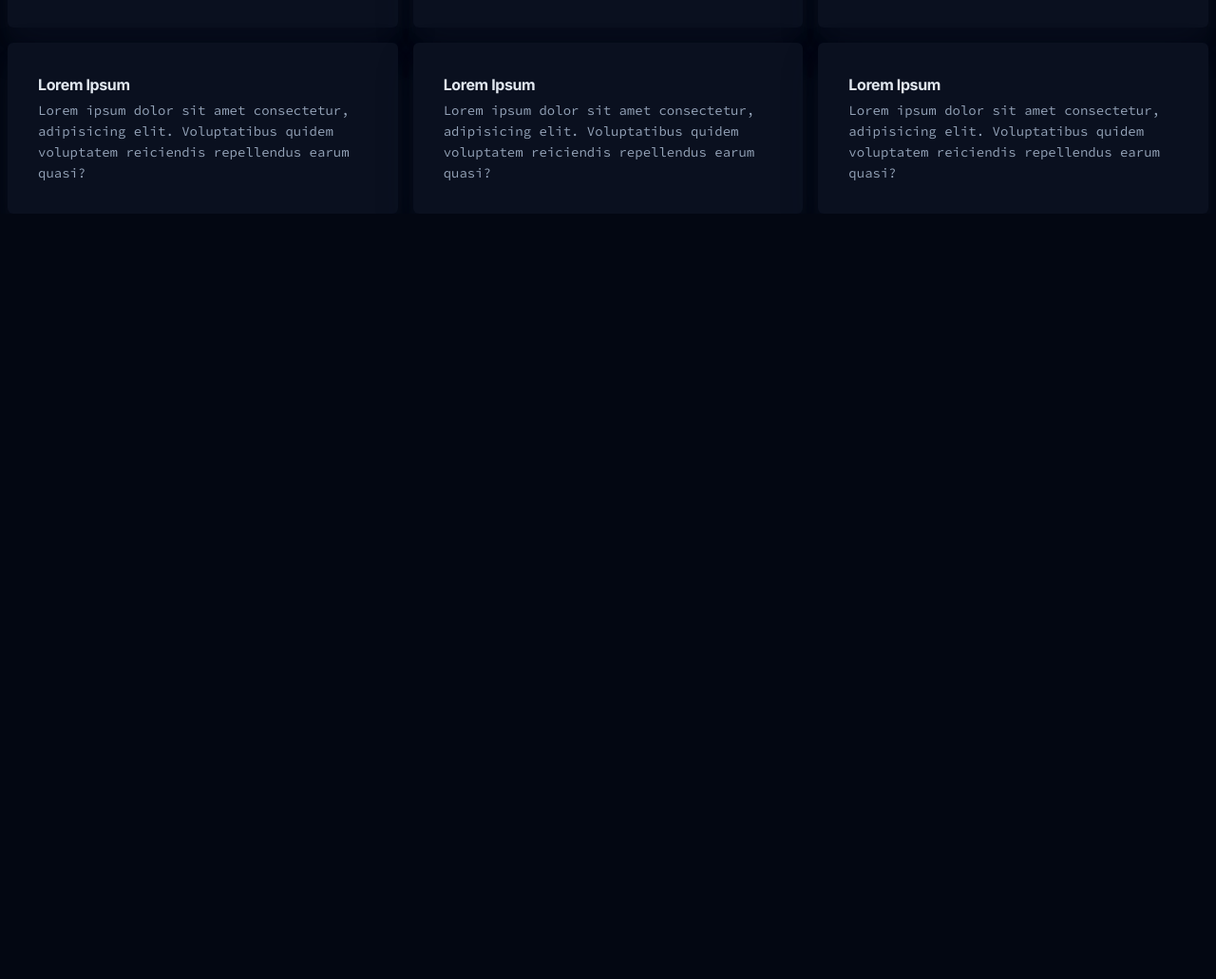
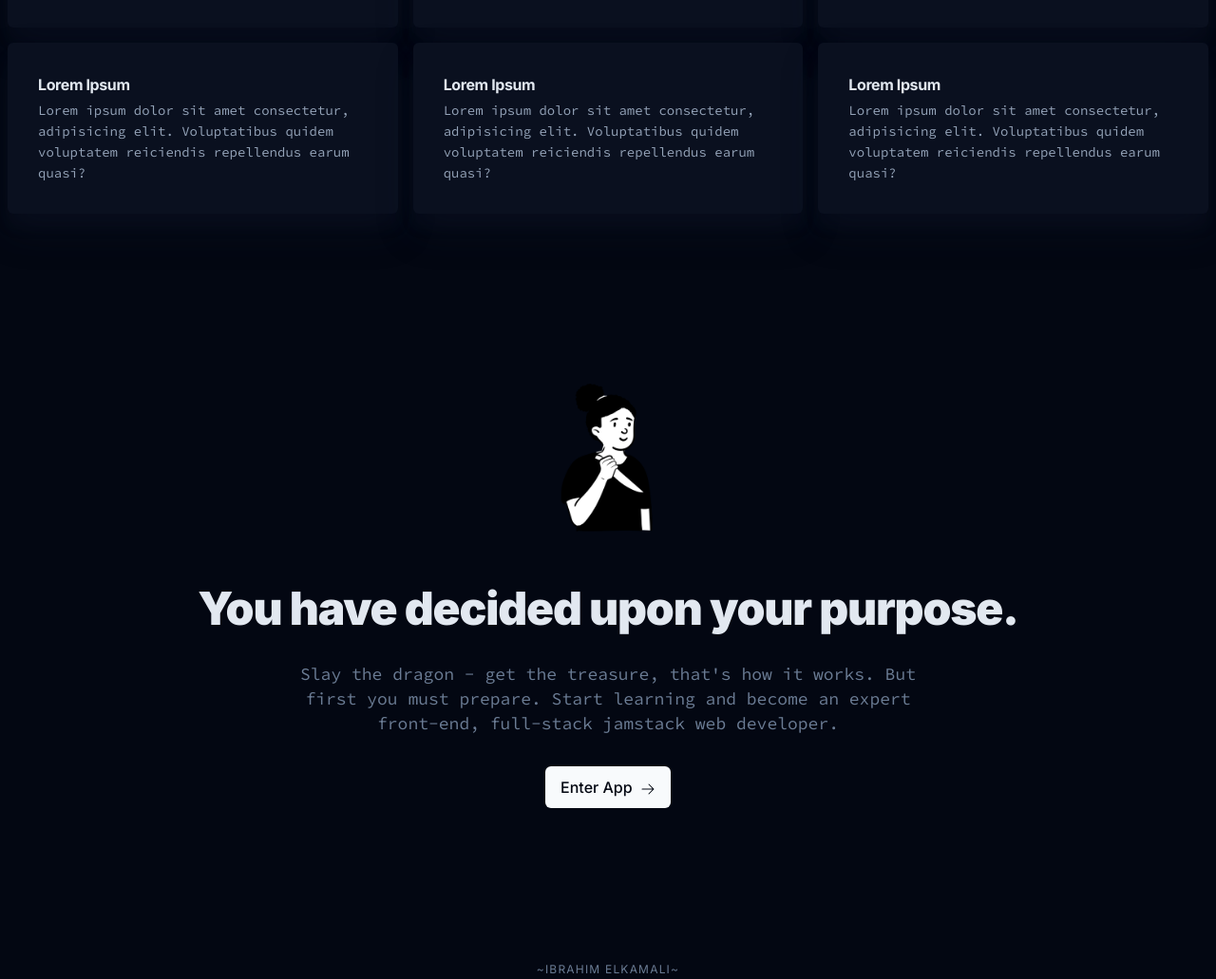
Before and after one commit to Marve10s/SlayingTheDragon, a website built with Parcel: page src/index.html in a window 1280 px wide. Shown: the part 5331-6362 px from the top of the page at 95% size. Before the commit the page ends 5556 px from the top, so only its background shows below. Built offline with nearby package versions, Linux system fonts and the light colour scheme.

Commit message:
Finish touches

```diff
--- a/src/index.html
+++ b/src/index.html
@@ -587,8 +587,40 @@
           </div>
         </div>
       </section>
-      <!-- <section></section> -->
+      <section class="cta section container">
+        <img
+          class="cta__image"
+          src="/public/cta.png"
+          alt="women with knife"
+          width="720"
+          height="972"
+        />
+        <h2 class="cta__title">You have decided upon your purpose.</h2>
+        <p class="cta__description">
+          Slay the dragon - get the treasure, that's how it works. But first you
+          must prepare. Start learning and become an expert front-end,
+          full-stack jamstack web developer.
+        </p>
+        <a href="#" class="ctn__btn btn"
+          >Enter App
+          <svg
+            xmlns="http://www.w3.org/2000/svg"
+            viewBox="0 0 24 24"
+            fill="currentColor"
+            class="cta__arrow"
+            aria-hidden="true"
+          >
+            <path
+              fill-rule="evenodd"
+              d="M12.97 3.97a.75.75 0 0 1 1.06 0l7.5 7.5a.75.75 0 0 1 0 1.06l-7.5 7.5a.75.75 0 1 1-1.06-1.06l6.22-6.22H3a.75.75 0 0 1 0-1.5h16.19l-6.22-6.22a.75.75 0 0 1 0-1.06Z"
+              clip-rule="evenodd"
+            />
+          </svg>
+        </a>
+      </section>
     </main>
-    <footer></footer>
+    <footer class="container section">
+      <p class="footer__description">~Ibrahim Elkamali~</p>
+    </footer>
   </body>
 </html>
--- /dev/null
+++ b/src/styles/components/cta.css
@@ -0,0 +1,87 @@
+.cta {
+  text-align: center;
+}
+
+.cta > * + * {
+  margin-top: 1rem;
+}
+
+.cta__image {
+  width: var(--size-9xl);
+  height: var(--size-9xl);
+  object-fit: contain;
+  margin-inline: auto;
+}
+.cta__title {
+  font-size: var(--size-2xl);
+  font-weight: 900;
+  line-height: 1;
+}
+
+.cta__description {
+  font-family: var(--font-secondary);
+  font-size: var(--size-sm);
+  color: var(--clr-muted);
+  max-width: 60ch;
+  margin-inline: auto;
+}
+
+.cta__btn {
+  font-size: var(--size-sm);
+}
+
+.cta__arrow {
+  width: 1em;
+  display: inline;
+  vertical-align: middle;
+  margin-left: 0.25rem;
+}
+
+@media (min-width: 475px) {
+  .cta__image {
+    width: var(--size-10xl);
+    height: var(--size-10xl);
+  }
+
+  .cta__title {
+    font-size: var(--size-3xl);
+  }
+
+  .cta__description {
+    font-size: var(--size-base);
+  }
+
+  .cta__btn {
+    font-size: var(--size-base);
+  }
+}
+/* @media (min-width: 640px) {
+}
+@media (min-width: 768px) {
+}
+@media (min-width: 1024px) {
+} */
+@media (min-width: 1280px) {
+  .cta > * + * {
+    margin-top: 2rem;
+  }
+
+  .cta__image {
+    width: 12.5rem;
+    height: 12.5rem;
+  }
+
+  .cta__title {
+    font-size: var(--size-5xl);
+  }
+
+  .cta__description {
+    font-size: var(--size-lg);
+  }
+
+  .cta__btn {
+    font-size: var(--size-lg);
+  }
+}
+/* @media (min-width: 1536px) {
+} */
--- /dev/null
+++ b/src/styles/components/footer.css
@@ -0,0 +1,8 @@
+.footer__description {
+  color: var(--clr-muted);
+  text-align: center;
+  font-size: var(--size-xs);
+  text-transform: uppercase;
+  letter-spacing: 0.1em;
+  user-select: none;
+}
--- a/src/styles/main.css
+++ b/src/styles/main.css
@@ -8,4 +8,6 @@
 @import url("components/testimonial.css");
 @import url("components/features.css");
 @import url("components/faq.css");
+@import url("components/cta.css");
+@import url("components/footer.css");
 @import url("utility.css");
```
Also changed, not shown: public/cta.png (added).
